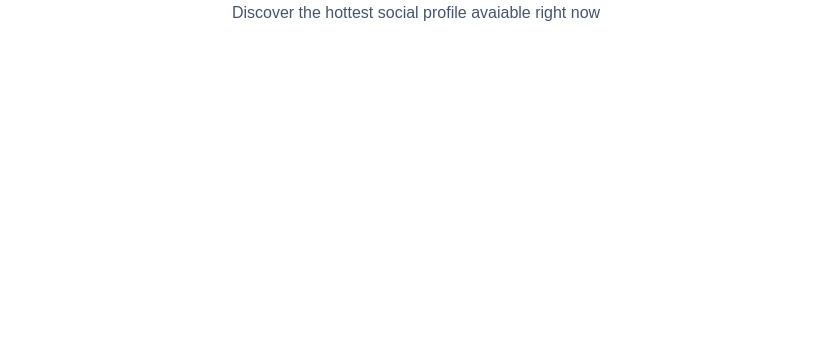
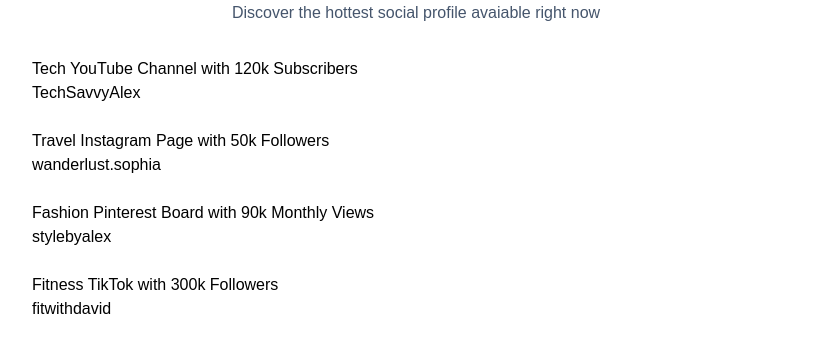
Before and after one commit to yeasin5060/flipEarn, a React (Vite) app in the folder client/: page / in a window 1280 px wide. Shown: the part 695-1045 px from the top of the page, without its empty margins (224-1043 px from the left). Before the commit the page ends 800 px from the top, so only its background shows below. Built offline with nearby package versions, Linux system fonts and the light colour scheme; no server answers.

Commit message:
complete the listingCard component

```diff
--- a/client/src/app/store.js
+++ b/client/src/app/store.js
@@ -1,8 +1,9 @@
 import {configureStore} from '@reduxjs/toolkit'
+import listingReducer from './features/listingSlice.js'
 
 
 export const store = configureStore ({
     reducer : {
-
+        listing : listingReducer,
     }
 })
--- a/client/src/components/LatestListign.jsx
+++ b/client/src/components/LatestListign.jsx
@@ -1,10 +1,21 @@
 import React from 'react'
 import Title from './Title'
+import {useSelector} from 'react-redux'
 
 const LatestListign = () => {
+
+    const {listings} = useSelector(state => state.listing)
   return (
     <div className='mt-20 mb-8' >
         <Title title='latest listing' description='Discover the hottest social profile avaiable right now'/>
+        <div className='flex flex-col gap-6 px-6'>
+            {listings.slice(0,4).map((listing , index)=>(
+                <div className='mx-auto w-full max-w-3xl rounded-xl' key={index}>
+                    <h1>{listing.title}</h1>
+                    <h1>{listing.username}</h1>
+                </div>
+            ))}
+        </div>
     </div>
   )
 }
--- /dev/null
+++ b/client/src/components/ListingCard.jsx
@@ -0,0 +1,39 @@
+import React from 'react'
+import { platformIcons } from '../assets/assets'
+import { BadgeCheck } from 'lucide-react'
+
+const ListingCard = ({listing}) => {
+
+  const currency = import.meta.env.VITE_CURRENCY || '$'
+
+  return (
+    <div className='relative bg-white rounded-2xl shadow-sm border border-gray-100 overflow-hidden hover:shadow-md transition'>
+      { /*Featured Banar*/}
+
+      {
+        listing.feature && (
+          <>
+            <p className='py-1'/>
+            <div className='absolute top-0 left-0 w-full bg-gardient-to-r from-pink-500 to-purple-500 text-white text-center text-xs font-semibold py-1 tracking-wide uppercase'>
+              Featured
+            </div>
+          </>
+        )
+      }
+      <div className='p-5 pt-8'>
+        {/*Header */}
+        <div className='flex items-center gap-3 mb-3'>
+          {platformIcons[listing.platform]}
+          <div className='flex flex-col'>
+            <h2>{listing.title}</h2>
+            <p>@{listing.username} - <span className='capitalize'>{listing.platform}</span></p>
+          </div>
+          {listing.verified && <BadgeCheck className='text-green-500 mt-auto w-5 h-5'/>}
+        </div>
+      </div>
+
+    </div>
+  )
+}
+
+export default ListingCard
--- a/client/src/main.jsx
+++ b/client/src/main.jsx
@@ -3,6 +3,8 @@ import './index.css'
 import App from './App.jsx'
 import {BrowserRouter} from 'react-router-dom'
 import { ClerkProvider } from '@clerk/clerk-react'
+import { Provider } from 'react-redux'
+import { store } from './app/store.js'
 
         // Import your Publishable Key
  const PUBLISHABLE_KEY = import.meta.env.VITE_CLERK_PUBLISHABLE_KEY
@@ -14,7 +16,9 @@ import { ClerkProvider } from '@clerk/clerk-react'
 createRoot(document.getElementById('root')).render(
   <BrowserRouter>
     <ClerkProvider publishableKey={PUBLISHABLE_KEY} appearance={{variables : {colorPrimary :'#4f46e5'}}}>
-      <App />
+      <Provider store={store}>
+        <App />
+      </Provider>
     </ClerkProvider>
   </BrowserRouter>,
 )
```
Also changed, not shown: 1 other file (tests, documents, lock files or other folders).
